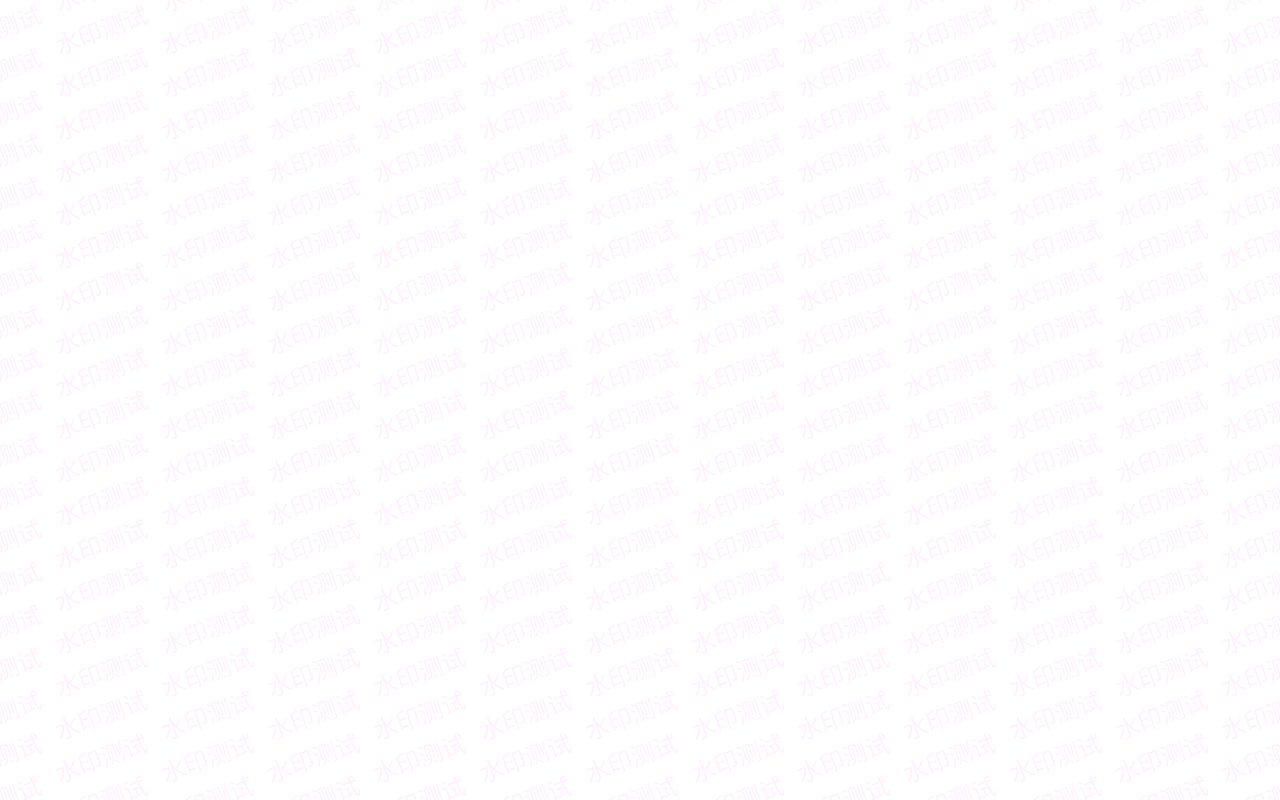
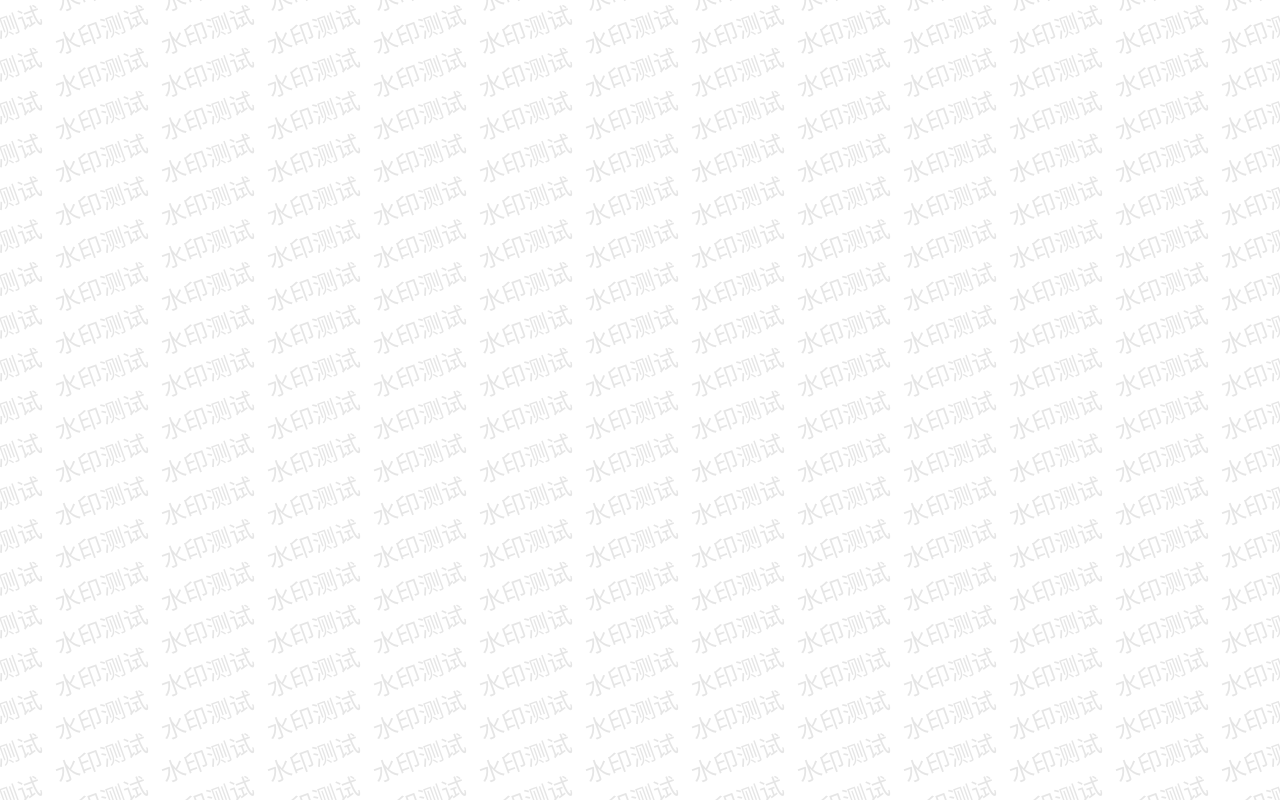
Before and after one commit to zhangdaren/watermark, a plain HTML site: page index.html in a window 1280 px wide. Drawn offline with Linux system fonts and the light colour scheme.

Commit message:
更新水印颜色
颜色更新

```diff
--- a/index.html
+++ b/index.html
@@ -21,8 +21,8 @@
 			var wm = new watermark({
 				text: "水印测试",  //水印内容
 				fontSize: "24",  //水印字体大小
-				color: "#FCF",  //水印字体颜色
-				opacity: 0.3,  //水印透明度
+				color: "#000",  //水印字体颜色
+				opacity: 0.1,  //水印透明度
 				rotate: 20,  //水印旋转角度
 				spaceX:10,  //水印水平间隔
 				spaceY:10,  //水印垂直间隔
--- a/js/watermark.js
+++ b/js/watermark.js
@@ -11,9 +11,9 @@
 	var setting = {
 		text: "水印测试", //水印内容，将来支持数组和图片
 		fontSize: "24", //字体大小
-		color: "#FCF",  //文字颜色
-		opacity: 0.3,  //水印透明度
-		rotate: 20,  //水印旋转角度
+		color: "#000", //水印字体颜色
+		opacity: 0.1, //水印透明度
+		rotate: 20, //水印旋转角度
 		spaceX: 10, //间隔
 		spaceY: 10, //间隔
 	};
```
Also changed, not shown: dist/watermark.js (+9 -8 lines).
